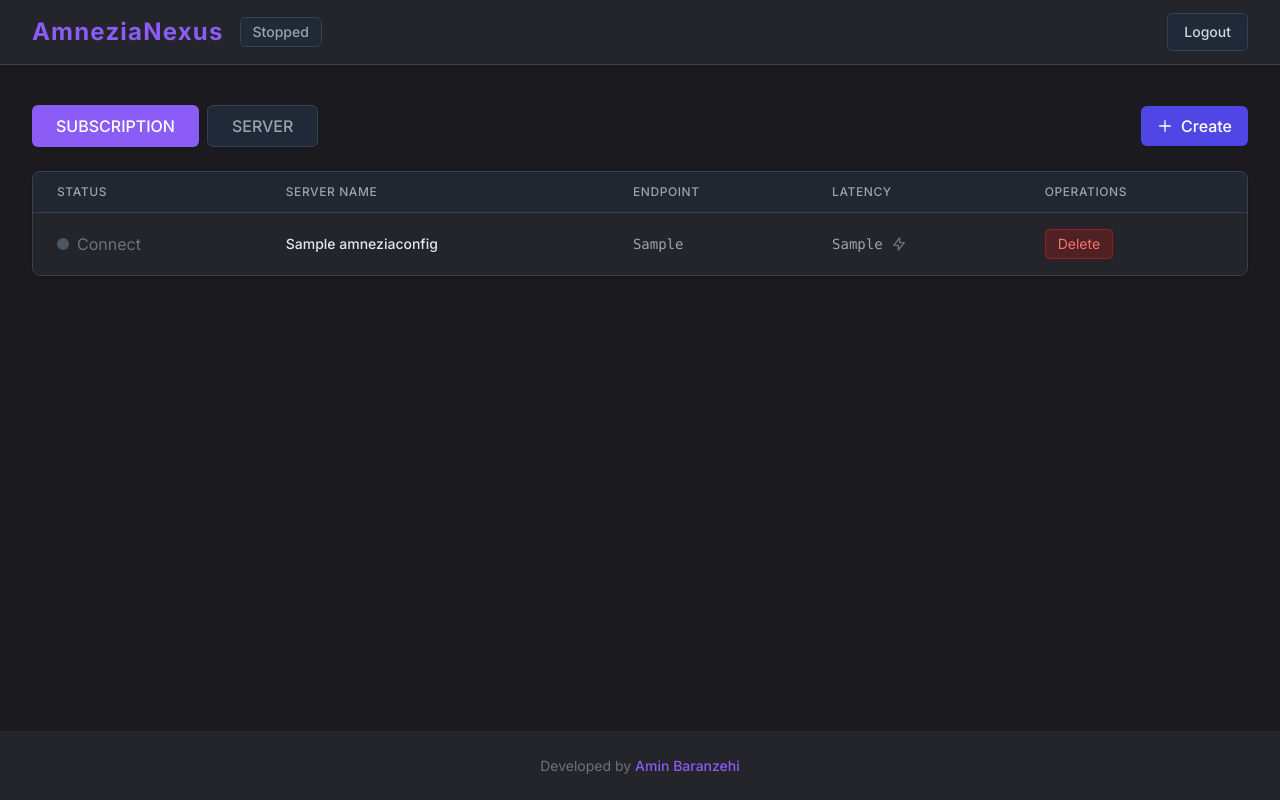
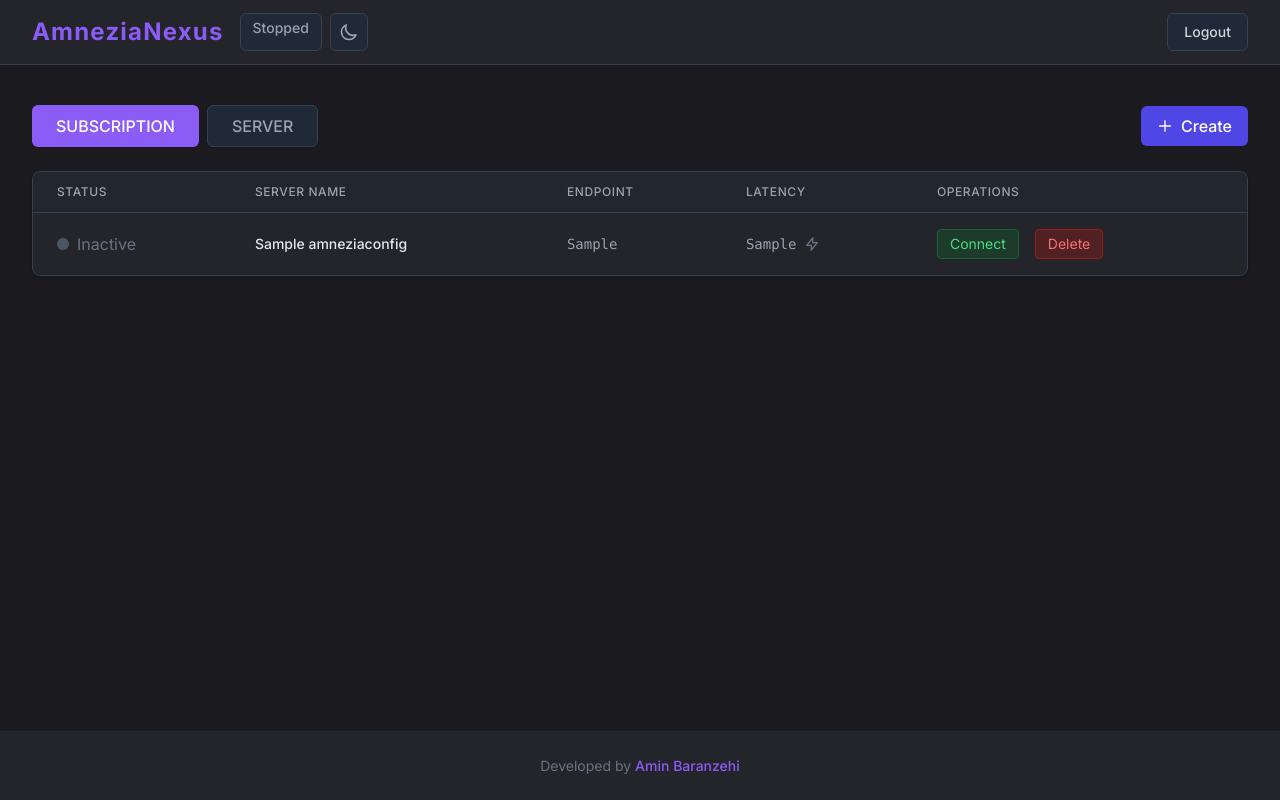
Before and after one commit to amin-baranzehi/AmneziaNexus, a Django app: page / in a window 1280 px wide. Run offline with Django 5.2, Linux system fonts and the light colour scheme; a user stored in the database is signed in; tables that the repository leaves empty hold one stand-in row (values such as "Sample post"); some libraries are stand-ins or nearby versions.

Commit message:
feat: Add theme switcher and update operations column UI

```diff
--- a/vpn_panel/static/vpn_panel/css/styles.css
+++ b/vpn_panel/static/vpn_panel/css/styles.css
@@ -1,7 +1,42 @@
+:root {
+    --bg-main: #1a1a1f;
+    --bg-panel: #24242b;
+    --text-main: #e2e8f0;
+    --text-muted: #9ca3af;
+    --border-color: #374151;
+    --row-hover: #2d2d35;
+}
+
+body.light-theme {
+    --bg-main: #f3f4f6;
+    --bg-panel: #ffffff;
+    --text-main: #1f2937;
+    --text-muted: #4b5563;
+    --border-color: #e5e7eb;
+    --row-hover: #f9fafb;
+}
+
 body {
-    background-color: #1a1a1f; /* Dark background similar to v2rayA */
-    color: #e2e8f0;
+    background-color: var(--bg-main);
+    color: var(--text-main);
+    transition: background-color 0.3s, color 0.3s;
 }
+
+.bg-panel {
+    background-color: var(--bg-panel);
+    border-color: var(--border-color);
+}
+
+.table-row-hover:hover {
+    background-color: var(--row-hover);
+}
+
+/* Tailwind Overrides for Light Theme */
+body.light-theme .text-gray-400 { color: var(--text-muted); }
+body.light-theme .text-gray-200 { color: var(--text-main); }
+body.light-theme .bg-gray-800 { background-color: #f3f4f6; border-color: #e5e7eb; color: #1f2937; }
+body.light-theme .border-gray-700 { border-color: var(--border-color); }
+body.light-theme .divide-gray-700 > :not([hidden]) ~ :not([hidden]) { border-color: var(--border-color); }
 
 .table-row-hover:hover {
     background-color: #2d2d35;
--- a/vpn_panel/static/vpn_panel/js/main.js
+++ b/vpn_panel/static/vpn_panel/js/main.js
@@ -49,4 +49,19 @@ document.addEventListener('DOMContentLoaded', () => {
             }
         });
     });
+
+    // Theme Switcher Logic
+    const themeBtn = document.getElementById('theme-toggle');
+    if (themeBtn) {
+        // Load preference
+        if (localStorage.getItem('theme') === 'light') {
+            document.body.classList.add('light-theme');
+        }
+
+        themeBtn.addEventListener('click', () => {
+            document.body.classList.toggle('light-theme');
+            const isLight = document.body.classList.contains('light-theme');
+            localStorage.setItem('theme', isLight ? 'light' : 'dark');
+        });
+    }
 });
--- a/vpn_panel/templates/vpn_panel/dashboard.html
+++ b/vpn_panel/templates/vpn_panel/dashboard.html
@@ -24,6 +24,10 @@
                         <span class="px-3 py-1 rounded-md text-sm font-medium {% if is_system_connected %}bg-green-900/50 text-green-400 border border-green-700{% else %}bg-gray-800 text-gray-400 border border-gray-700{% endif %}">
                             {% if is_system_connected %}Running{% else %}Stopped{% endif %}
                         </span>
+                        <!-- Theme Switcher -->
+                        <button id="theme-toggle" class="p-2 bg-gray-800 hover:bg-gray-700 text-gray-400 hover:text-white rounded-md transition duration-200 border border-gray-700" title="Toggle Light/Dark Theme">
+                            <svg class="w-5 h-5" fill="none" stroke="currentColor" viewBox="0 0 24 24"><path stroke-linecap="round" stroke-linejoin="round" stroke-width="2" d="M20.354 15.354A9 9 0 018.646 3.646 9.003 9.003 0 0012 21a9.003 9.003 0 008.354-5.646z"></path></svg>
+                        </button>
                     </div>
                 </div>
                 <div>
@@ -88,23 +92,18 @@
                     {% for config in configs %}
                     <tr class="table-row-hover transition duration-150">
                         <td class="px-6 py-4 whitespace-nowrap">
-                            <form action="{% url 'vpn_panel:config_toggle' config.id %}" method="POST" class="inline">
-                                {% csrf_token %}
                             {% if config.is_active %}
-                                    <input type="hidden" name="action" value="stop">
-                                    <button type="submit" class="text-green-400 hover:text-green-300 flex items-center">
+                                <span class="text-green-400 flex items-center">
                                     <span class="animate-pulse absolute inline-flex h-3 w-3 rounded-full bg-green-400 opacity-75 mr-1"></span>
                                     <span class="relative inline-flex rounded-full h-3 w-3 bg-green-500 mr-2"></span>
-                                        Active (Stop)
-                                    </button>
+                                    Active
+                                </span>
                             {% else %}
-                                    <input type="hidden" name="action" value="start">
-                                    <button type="submit" class="text-gray-500 hover:text-gray-300 flex items-center">
+                                <span class="text-gray-500 flex items-center">
                                     <span class="inline-flex rounded-full h-3 w-3 bg-gray-600 mr-2"></span>
-                                        Connect
-                                    </button>
+                                    Inactive
+                                </span>
                             {% endif %}
-                            </form>
                         </td>
                         <td class="px-6 py-4 whitespace-nowrap text-sm font-medium text-gray-200">
                             {{ config.name }}
@@ -120,7 +119,20 @@
                                 </button>
                             </div>
                         </td>
-                        <td class="px-6 py-4 whitespace-nowrap text-sm text-gray-400 space-x-2">
+                        <td class="px-6 py-4 whitespace-nowrap text-sm text-gray-400 space-x-2 flex">
+                            <!-- Toggle Button -->
+                            <form action="{% url 'vpn_panel:config_toggle' config.id %}" method="POST" class="inline">
+                                {% csrf_token %}
+                                {% if config.is_active %}
+                                    <input type="hidden" name="action" value="stop">
+                                    <button type="submit" class="px-3 py-1 bg-yellow-900/50 text-yellow-400 hover:bg-yellow-900/80 rounded border border-yellow-800 transition mr-2">Disconnect</button>
+                                {% else %}
+                                    <input type="hidden" name="action" value="start">
+                                    <button type="submit" class="px-3 py-1 bg-green-900/50 text-green-400 hover:bg-green-900/80 rounded border border-green-800 transition mr-2">Connect</button>
+                                {% endif %}
+                            </form>
+
+                            <!-- Delete Button -->
                             <form action="{% url 'vpn_panel:config_delete' config.id %}" method="POST" class="inline" onsubmit="return confirm('Are you sure you want to delete this server?');">
                                 {% csrf_token %}
                                 <button type="submit" class="px-3 py-1 bg-red-900/50 text-red-400 hover:bg-red-900/80 rounded border border-red-800 transition">Delete</button>
```
Also changed, not shown: vpn_panel/migrations/0001_initial.py (deleted), 1 other file. Lines whose indentation alone changed are shown as unchanged.
